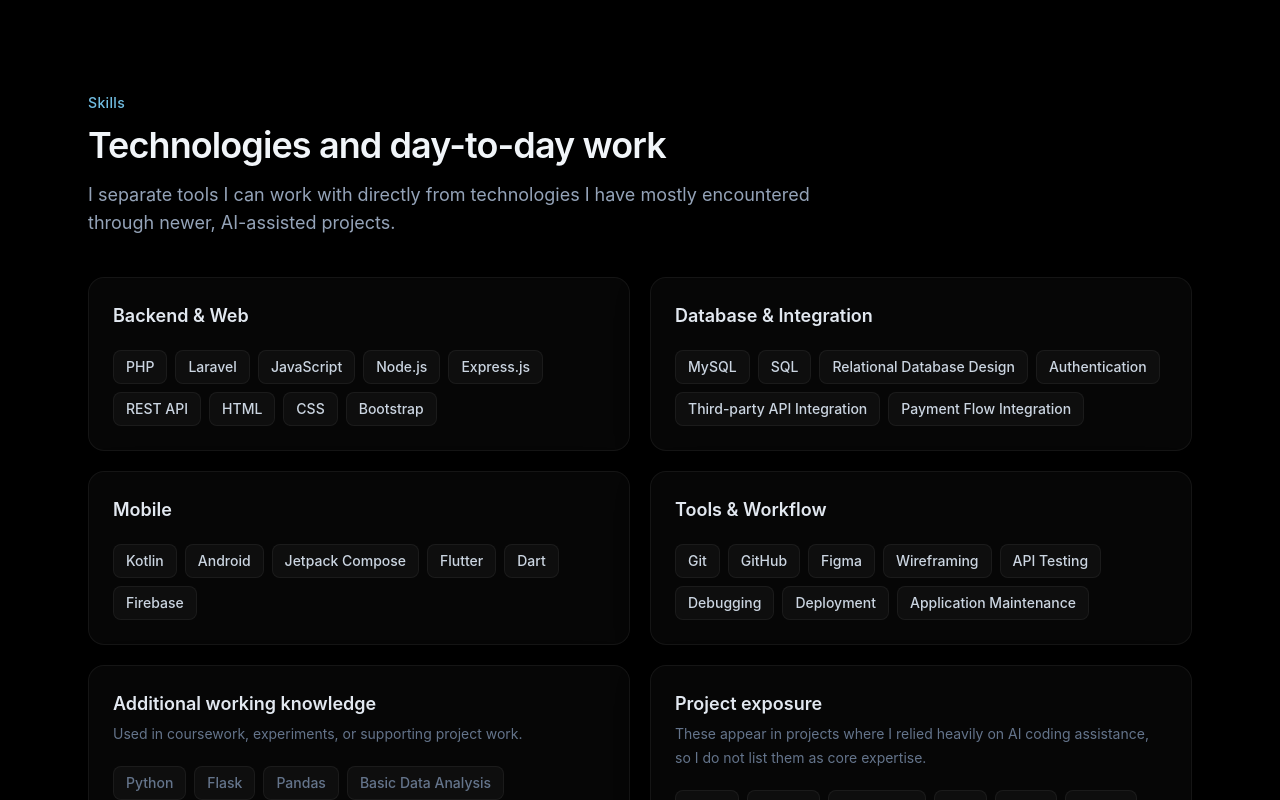
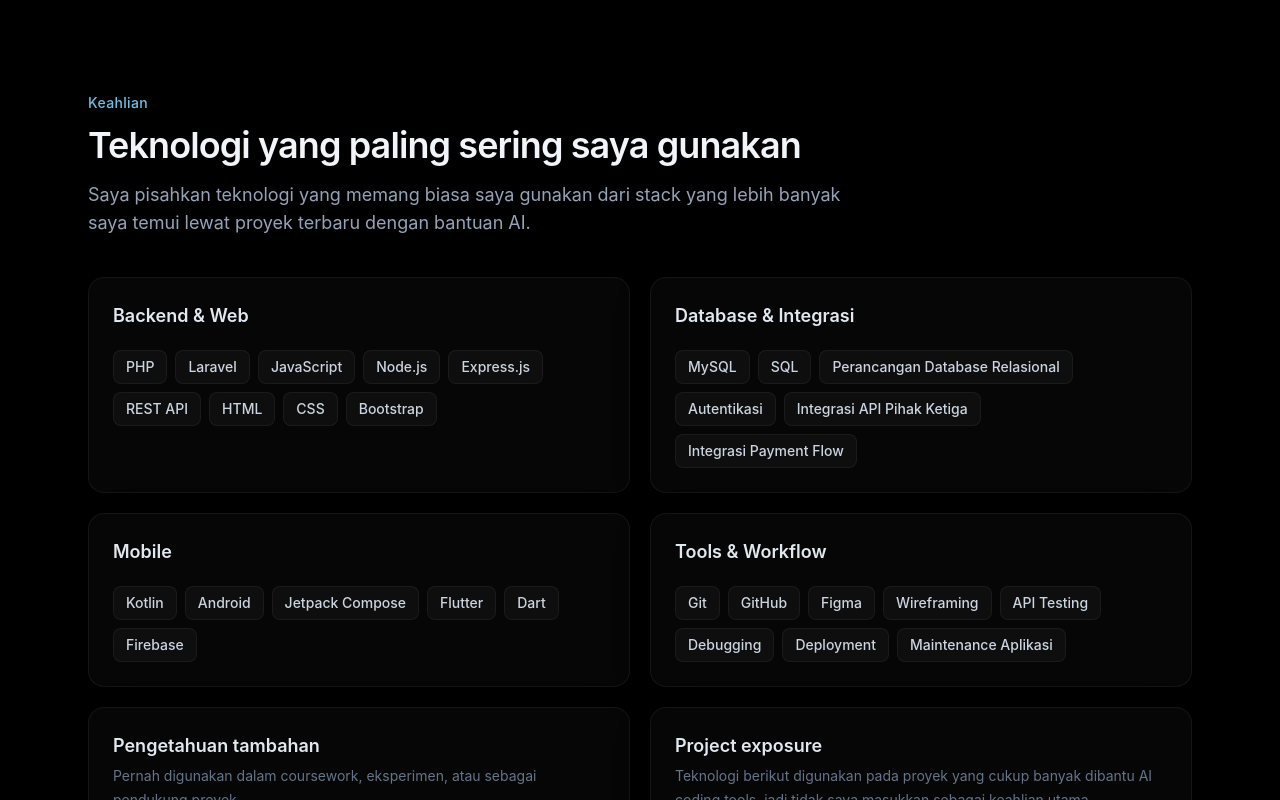
Before and after one commit to valentinohrynt/portfolio, a React (Create React App) app: page / in a window 1280 px wide. Shown: the part 4940-5740 px from the top of the page. Built offline with nearby package versions, Linux system fonts and the light colour scheme.

Commit message:
Localize skills section

```diff
--- a/src/components/Skills.jsx
+++ b/src/components/Skills.jsx
@@ -1,6 +1,39 @@
 import React from 'react';
 
-const groups = [
+const content = {
+  id: {
+    label: 'Keahlian',
+    title: 'Teknologi yang paling sering saya gunakan',
+    intro: 'Saya pisahkan teknologi yang memang biasa saya gunakan dari stack yang lebih banyak saya temui lewat proyek terbaru dengan bantuan AI.',
+    groups: [
+      {
+        title: 'Backend & Web',
+        skills: ['PHP', 'Laravel', 'JavaScript', 'Node.js', 'Express.js', 'REST API', 'HTML', 'CSS', 'Bootstrap'],
+      },
+      {
+        title: 'Database & Integrasi',
+        skills: ['MySQL', 'SQL', 'Perancangan Database Relasional', 'Autentikasi', 'Integrasi API Pihak Ketiga', 'Integrasi Payment Flow'],
+      },
+      {
+        title: 'Mobile',
+        skills: ['Kotlin', 'Android', 'Jetpack Compose', 'Flutter', 'Dart', 'Firebase'],
+      },
+      {
+        title: 'Tools & Workflow',
+        skills: ['Git', 'GitHub', 'Figma', 'Wireframing', 'API Testing', 'Debugging', 'Deployment', 'Maintenance Aplikasi'],
+      },
+    ],
+    additionalTitle: 'Pengetahuan tambahan',
+    additionalText: 'Pernah digunakan dalam coursework, eksperimen, atau sebagai pendukung proyek.',
+    additional: ['Python', 'Flask', 'Pandas', 'Analisis Data Dasar', 'Integrasi Layanan Machine Learning'],
+    exposureTitle: 'Project exposure',
+    exposureText: 'Teknologi berikut digunakan pada proyek yang cukup banyak dibantu AI coding tools, jadi tidak saya masukkan sebagai keahlian utama.',
+  },
+  en: {
+    label: 'Skills',
+    title: 'Technologies and day-to-day work',
+    intro: 'I separate tools I can work with directly from technologies I have mostly encountered through newer, AI-assisted projects.',
+    groups: [
       {
         title: 'Backend & Web',
         skills: ['PHP', 'Laravel', 'JavaScript', 'Node.js', 'Express.js', 'REST API', 'HTML', 'CSS', 'Bootstrap'],
@@ -17,9 +50,15 @@ const groups = [
         title: 'Tools & Workflow',
         skills: ['Git', 'GitHub', 'Figma', 'Wireframing', 'API Testing', 'Debugging', 'Deployment', 'Application Maintenance'],
       },
-];
+    ],
+    additionalTitle: 'Additional working knowledge',
+    additionalText: 'Used in coursework, experiments, or supporting project work.',
+    additional: ['Python', 'Flask', 'Pandas', 'Basic Data Analysis', 'Machine-learning service integration'],
+    exposureTitle: 'Project exposure',
+    exposureText: 'These appear in projects where I relied heavily on AI coding assistance, so I do not list them as core expertise.',
+  },
+};
 
-const additional = ['Python', 'Flask', 'Pandas', 'Basic Data Analysis', 'Machine-learning service integration'];
 const projectExposure = ['React', 'Next.js', 'TypeScript', 'Vite', 'Hono', 'Prisma', 'Drizzle', 'PostgreSQL', 'Cloudflare Workers', 'Cloudflare R2', 'Auth.js'];
 
 const SkillTags = ({ items, muted = false }) => (
@@ -32,20 +71,20 @@ const SkillTags = ({ items, muted = false }) => (
   </div>
 );
 
-const Skills = () => {
+const Skills = ({ language = 'id' }) => {
+  const text = content[language];
+
   return (
     <section id="skills" className="border-b border-white/5 py-20 sm:py-24">
       <div className="mx-auto max-w-6xl px-5 sm:px-6">
         <div className="mb-10 max-w-3xl">
-          <p className="mb-3 text-sm font-medium tracking-wide text-sky-300/90">Skills</p>
-          <h2 className="text-3xl font-semibold tracking-tight text-slate-100 sm:text-4xl">Technologies and day-to-day work</h2>
-          <p className="mt-4 text-base leading-7 text-slate-400 sm:text-lg">
-            I separate tools I can work with directly from technologies I have mostly encountered through newer, AI-assisted projects.
-          </p>
+          <p className="mb-3 text-sm font-medium tracking-wide text-sky-300/90">{text.label}</p>
+          <h2 className="text-3xl font-semibold tracking-tight text-slate-100 sm:text-4xl">{text.title}</h2>
+          <p className="mt-4 text-base leading-7 text-slate-400 sm:text-lg">{text.intro}</p>
         </div>
 
         <div className="grid gap-5 md:grid-cols-2">
-          {groups.map(({ title, skills }) => (
+          {text.groups.map(({ title, skills }) => (
             <div key={title} className="glass-panel-soft rounded-2xl p-6">
               <h3 className="text-lg font-semibold text-slate-200">{title}</h3>
               <SkillTags items={skills} />
@@ -55,14 +94,14 @@ const Skills = () => {
 
         <div className="mt-5 grid gap-5 lg:grid-cols-2">
           <div className="glass-panel-soft rounded-2xl p-6">
-            <h3 className="text-lg font-semibold text-slate-200">Additional working knowledge</h3>
-            <p className="mt-1 text-sm leading-6 text-slate-500">Used in coursework, experiments, or supporting project work.</p>
-            <SkillTags items={additional} muted />
+            <h3 className="text-lg font-semibold text-slate-200">{text.additionalTitle}</h3>
+            <p className="mt-1 text-sm leading-6 text-slate-500">{text.additionalText}</p>
+            <SkillTags items={text.additional} muted />
           </div>
 
           <div className="glass-panel-soft rounded-2xl p-6">
-            <h3 className="text-lg font-semibold text-slate-200">Project exposure</h3>
-            <p className="mt-1 text-sm leading-6 text-slate-500">These appear in projects where I relied heavily on AI coding assistance, so I do not list them as core expertise.</p>
+            <h3 className="text-lg font-semibold text-slate-200">{text.exposureTitle}</h3>
+            <p className="mt-1 text-sm leading-6 text-slate-500">{text.exposureText}</p>
             <SkillTags items={projectExposure} muted />
           </div>
         </div>
```
Lines whose indentation alone changed are shown as unchanged.
